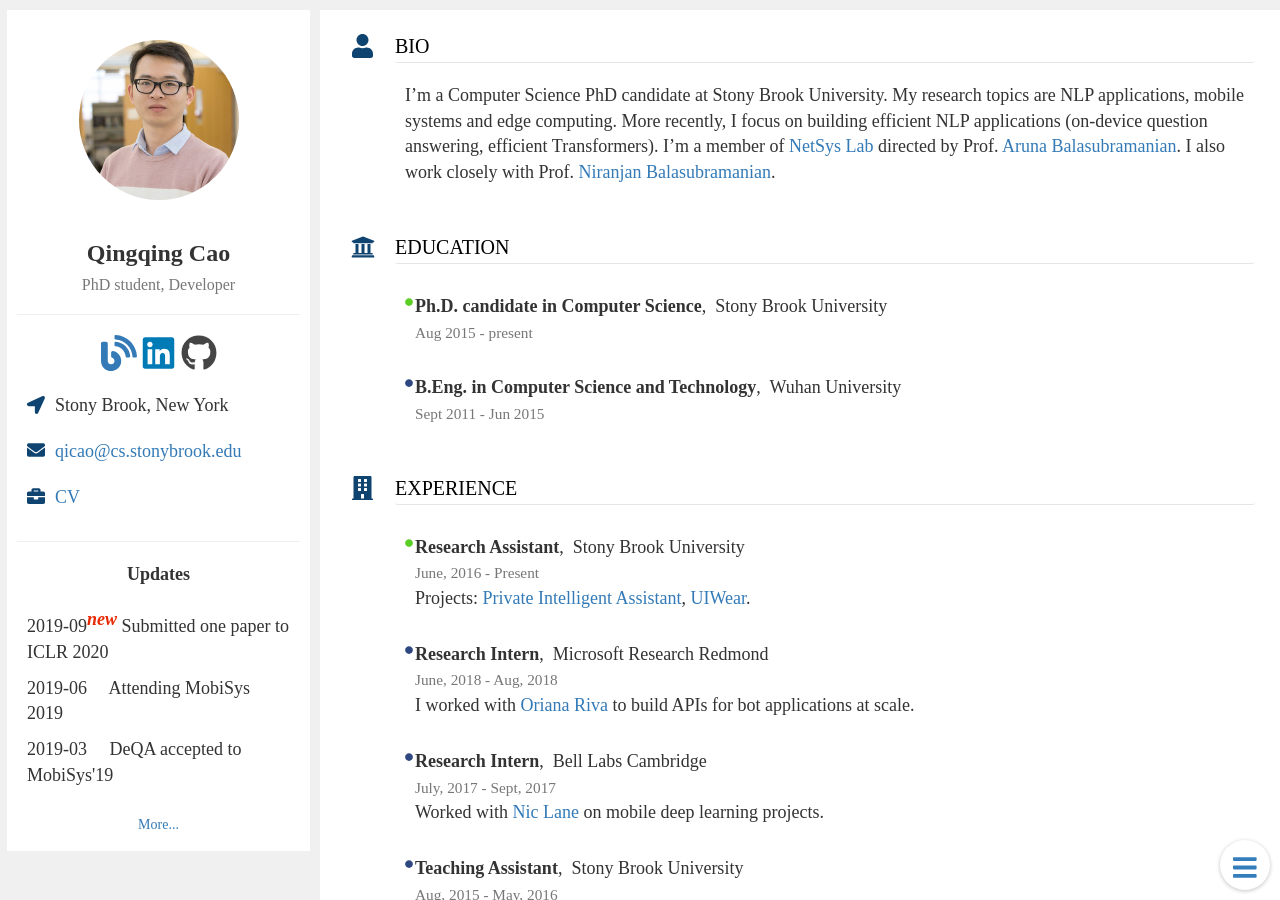
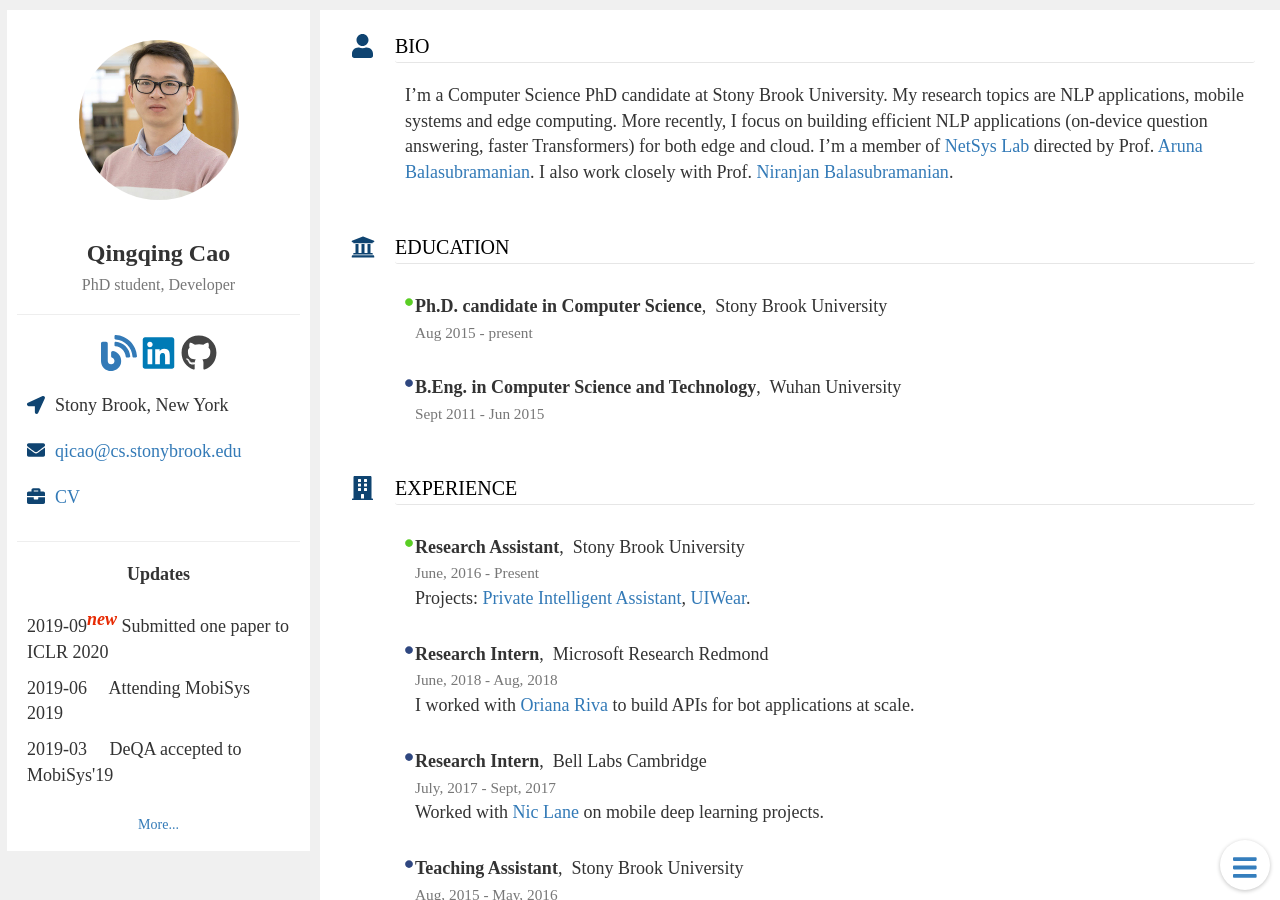
Before and after one commit to csarron/csarron.github.io, a Jekyll site: the page built from index.md, in a window 1280 px wide and 900 px high. Built offline with Jekyll 4.4.1, drawn with Linux system fonts in a browser that asks for light colours.

Commit message:
update bio

```diff
--- a/index.md
+++ b/index.md
@@ -50,7 +50,7 @@
  name: Bio
  style: fas fa-lg fa-user
  content: >
-  I'm a Computer Science PhD candidate at Stony Brook University. My research topics are NLP applications, mobile systems and edge computing. More recently, I focus on building efficient NLP applications (on-device question answering, efficient Transformers). I'm a member of [NetSys Lab](https://netsys.cs.stonybrook.edu/) directed by Prof. [Aruna Balasubramanian](http://www3.cs.stonybrook.edu/~arunab/index.html). I also work closely with Prof. [Niranjan Balasubramanian](http://www3.cs.stonybrook.edu/~niranjan/index.html).
+  I'm a Computer Science PhD candidate at Stony Brook University. My research topics are NLP applications, mobile systems and edge computing. More recently, I focus on building efficient NLP applications (on-device question answering, faster Transformers) for both edge and cloud. I'm a member of [NetSys Lab](https://netsys.cs.stonybrook.edu/) directed by Prof. [Aruna Balasubramanian](http://www3.cs.stonybrook.edu/~arunab/index.html). I also work closely with Prof. [Niranjan Balasubramanian](http://www3.cs.stonybrook.edu/~niranjan/index.html).
 history:
   - name: Education
     style: fas fa-university
```
